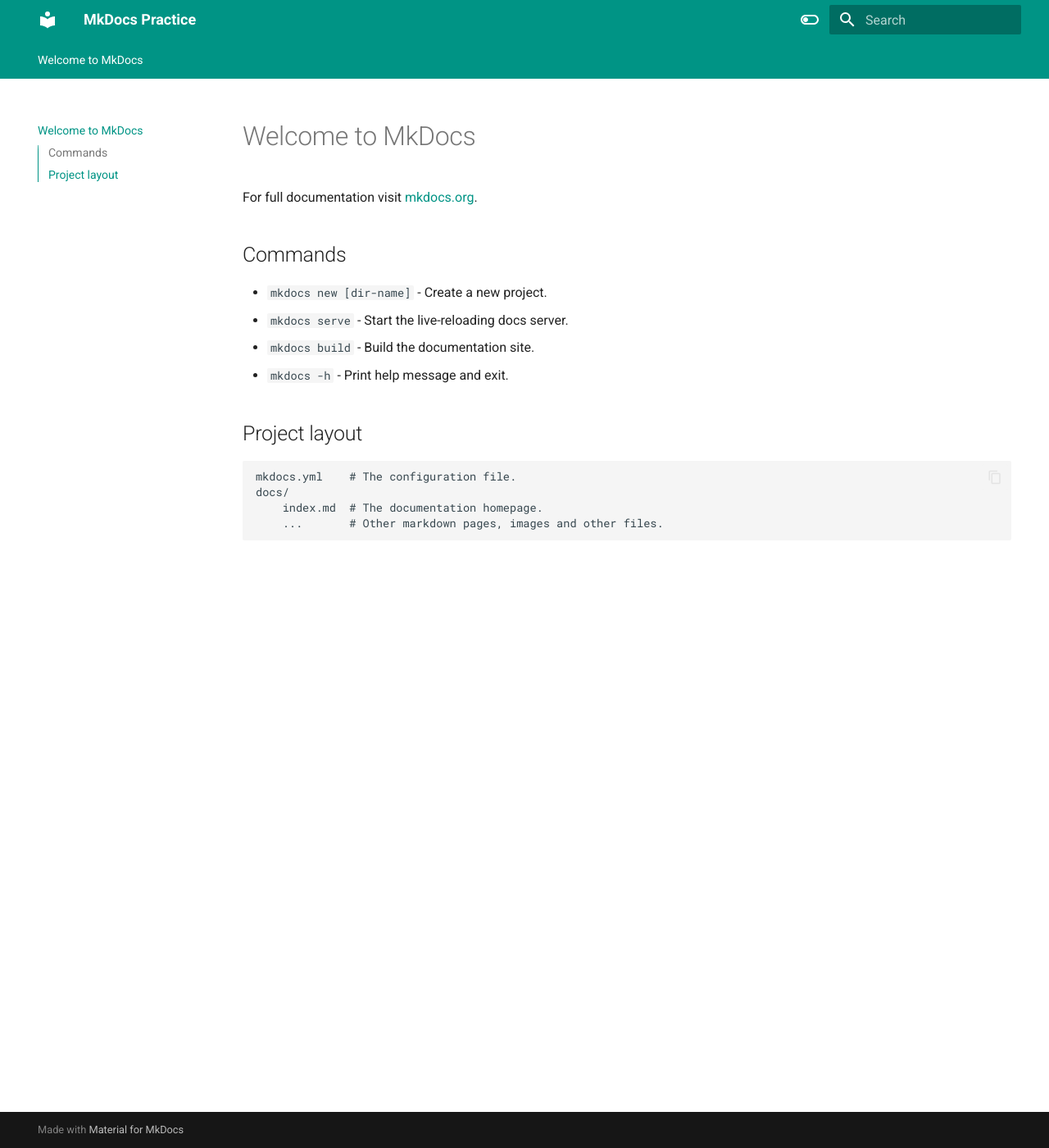
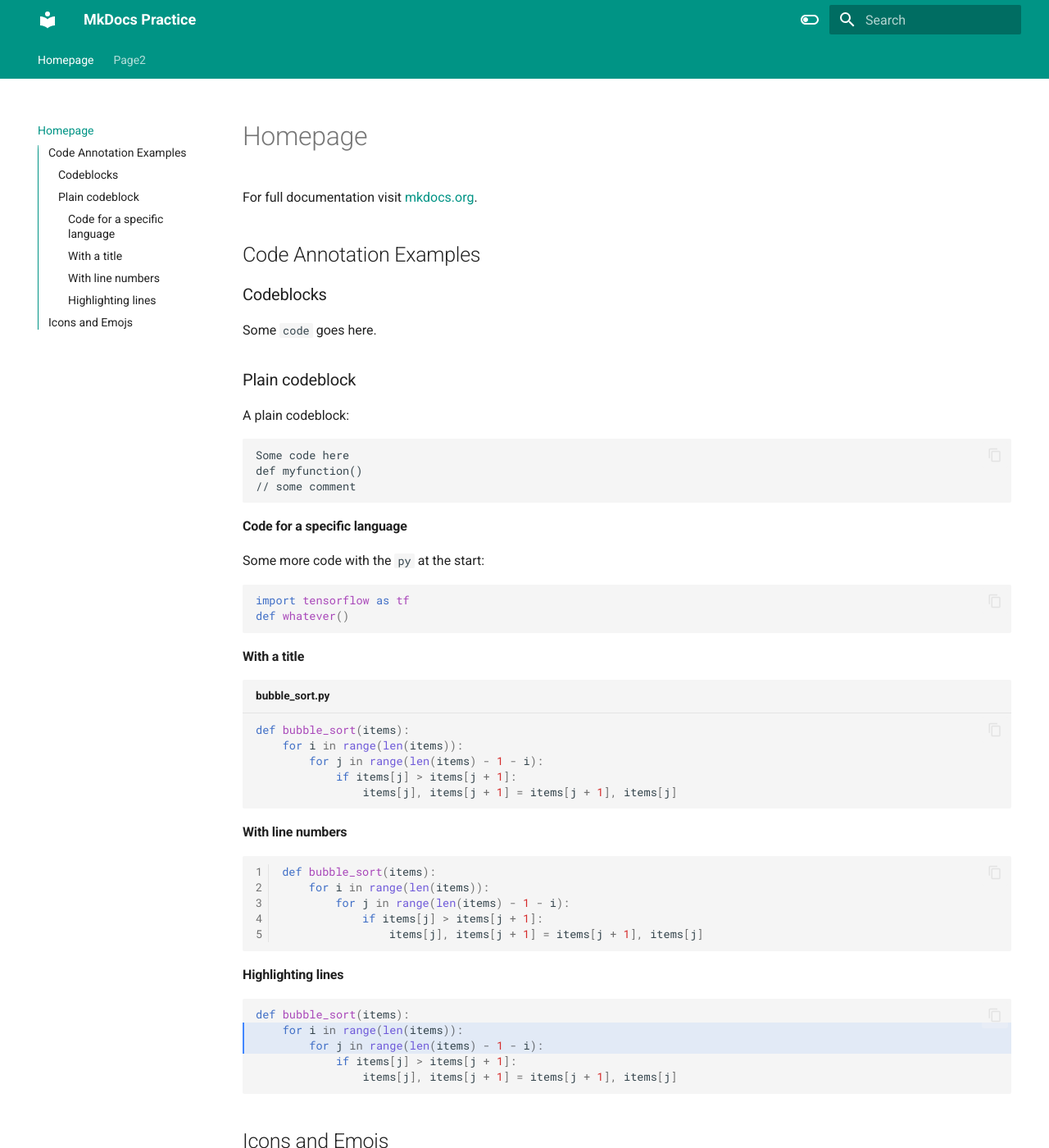
Before and after one commit to yogeshparihar2105Github/mkDoc_Practice, an MkDocs documentation site: the page built from docs/index.md, in a window 1280 px wide and 1400 px high. Shown: the whole window at 82% size. Built offline with MkDocs 1.6.1 and Material for MkDocs 9.7.7, drawn with Linux system fonts in a browser that asks for light colours; emoji names are drawn with the system emoji font; some of the changed text lies outside the part shown.

Commit message:
$Adding initial commit

````diff
--- a/docs/index.md
+++ b/docs/index.md
@@ -1,17 +1,68 @@
-# Welcome to MkDocs
+# Homepage
 
 For full documentation visit [mkdocs.org](https://www.mkdocs.org).
 
-## Commands
+## Code Annotation Examples
 
-* `mkdocs new [dir-name]` - Create a new project.
-* `mkdocs serve` - Start the live-reloading docs server.
-* `mkdocs build` - Build the documentation site.
-* `mkdocs -h` - Print help message and exit.
+### Codeblocks
 
-## Project layout
+Some `code` goes here.
 
-    mkdocs.yml    # The configuration file.
-    docs/
-        index.md  # The documentation homepage.
-        ...       # Other markdown pages, images and other files.
+### Plain codeblock
+
+A plain codeblock:
+
+```
+Some code here
+def myfunction()
+// some comment
+```
+
+#### Code for a specific language
+
+Some more code with the `py` at the start:
+
+``` py
+import tensorflow as tf
+def whatever()
+```
+
+#### With a title
+
+``` py title="bubble_sort.py"
+def bubble_sort(items):
+    for i in range(len(items)):
+        for j in range(len(items) - 1 - i):
+            if items[j] > items[j + 1]:
+                items[j], items[j + 1] = items[j + 1], items[j]
+```
+
+#### With line numbers
+
+``` py linenums="1"
+def bubble_sort(items):
+    for i in range(len(items)):
+        for j in range(len(items) - 1 - i):
+            if items[j] > items[j + 1]:
+                items[j], items[j + 1] = items[j + 1], items[j]
+```
+
+#### Highlighting lines
+
+``` py hl_lines="2 3"
+def bubble_sort(items):
+    for i in range(len(items)):
+        for j in range(len(items) - 1 - i):
+            if items[j] > items[j + 1]:
+                items[j], items[j + 1] = items[j + 1], items[j]
+```
+
+## Icons and Emojs
+
+:smile:
+
+:fontawesome-regular-face-laugh-wink:
+
+:fontawesome-brands-twitter:{ .twitter }
+
+:octicons-heart-fill-24:{ .heart }
--- a/mkdocs.yml
+++ b/mkdocs.yml
@@ -26,3 +26,32 @@
         name: Switch to light mode
       primary: teal
       accent: lime
+
+markdown_extensions:
+  - pymdownx.highlight:
+      anchor_linenums: true
+  - pymdownx.inlinehilite
+  - pymdownx.snippets
+  - admonition
+  - pymdownx.arithmatex:
+      generic: true
+  - footnotes
+  - pymdownx.details
+  - pymdownx.superfences
+  - pymdownx.mark
+  - attr_list
+  - pymdownx.emoji:
+      emoji_index: !!python/name:materialx.emoji.twemoji
+      emoji_generator: !!python/name:materialx.emoji.to_svg
+
+extra:
+  social:
+    - icon: fontawesome/brands/github-alt
+      link: https://github.com/james-willett
+    - icon: fontawesome/brands/twitter
+      link: https://twitter.com/TheJamesWillett
+    - icon: fontawesome/brands/linkedin
+      link: https://www.linkedin.com/in/willettjames/
+
+copyright: |
+  &copy; 2023 <a href="https://github.com/james-willett"  target="_blank" rel="noopener">James Willett</a>
````
Also changed, not shown: How to do it.txt (+26 -0 lines), docs/page2.md (added, +4 -0 lines), 1 other file.
